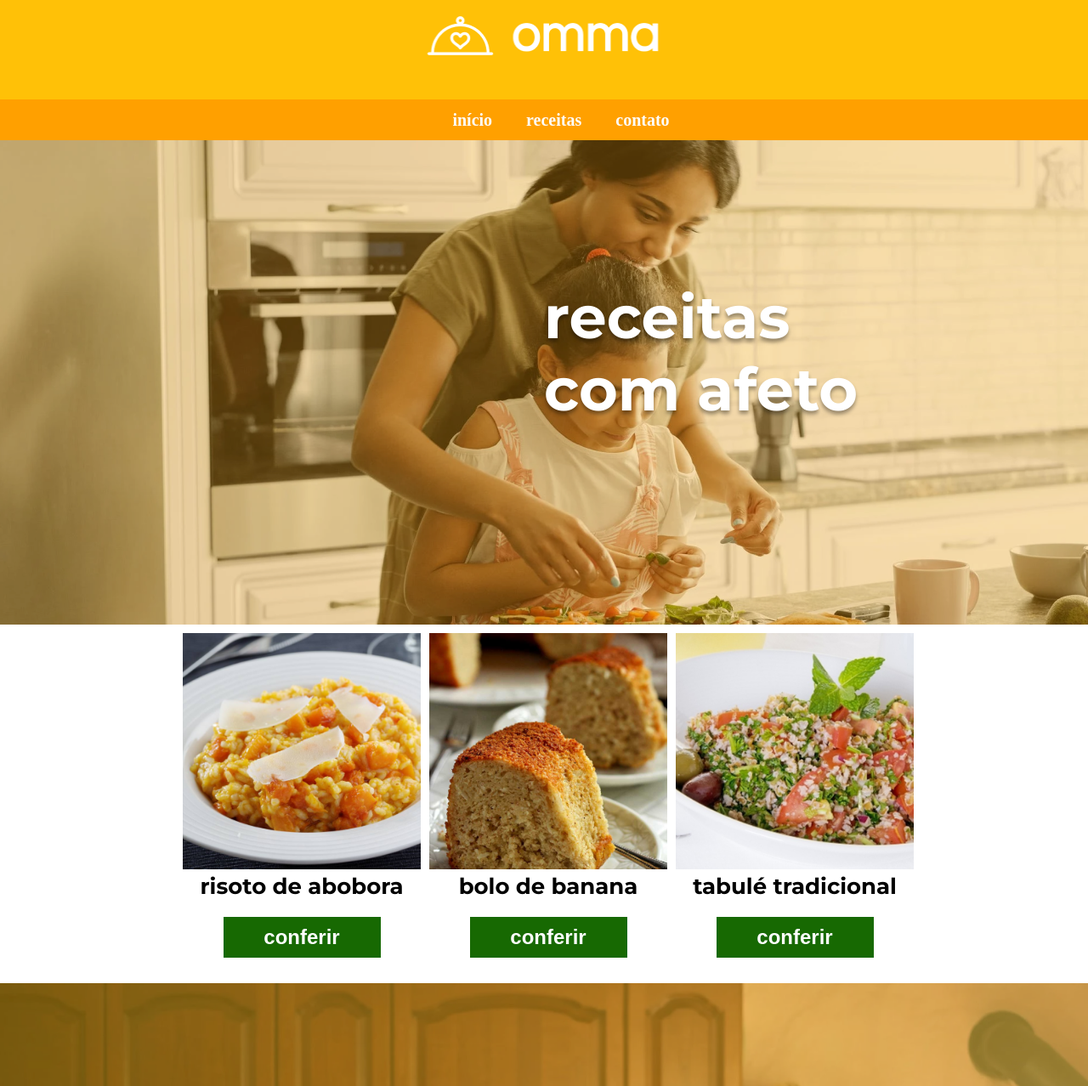
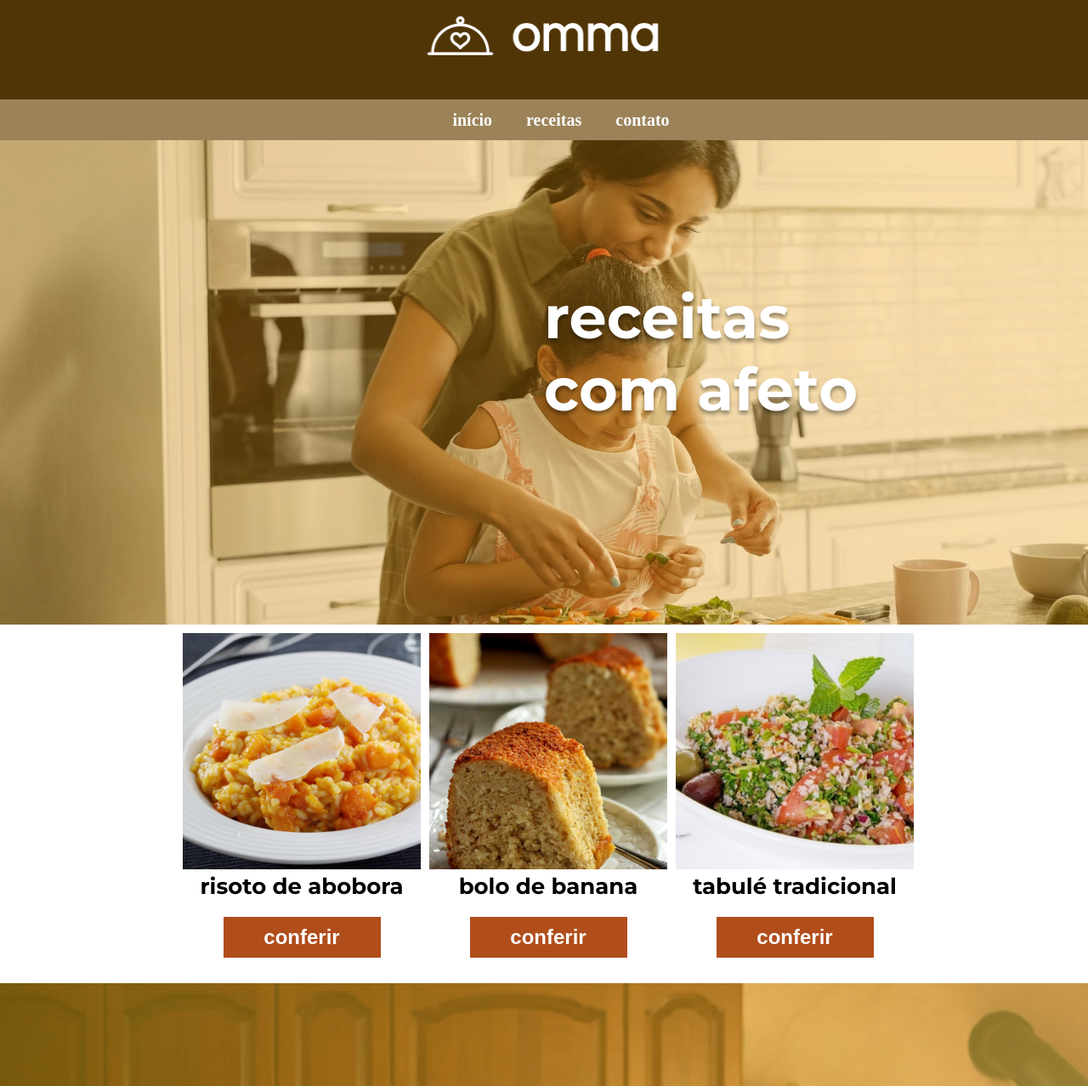
Before and after one commit to FilipedaVeiga/paginadereceitas, a plain HTML site: page index.html in a window 1280 px wide. Shown: the top 1278 px of the page at 85% size. Drawn offline with Linux system fonts and the light colour scheme.

Commit message:
Update style.css

```diff
--- a/style.css
+++ b/style.css
@@ -9,7 +9,7 @@ a { text-decoration: none;}
 p a {font-family: 'Montserrat', sans-serif; color: black;}
 
 header {
-    background: #FFC107;
+    background: #503506;
     height: 117px;
     width: 100%;
 }
@@ -19,7 +19,7 @@ header {
 
 /* NAVEGACAO */
 nav {
-    background: #FFA000;
+    background: #9b8258;
     height: 48px;
     width: 100%;
 position: absolute;
@@ -93,7 +93,7 @@ li a { color: #FDFDFD;
     }
 
     button {
-    background: #176902;
+    background: #b14d1b;
     border: none;
     Width: 185px;
     Height:48px;
@@ -150,7 +150,7 @@ footer {
 footer {
   height: 130px;
   width: 100%;
-  background: #FFC107;
+  background: #9b8258;
 
 }
 
```
